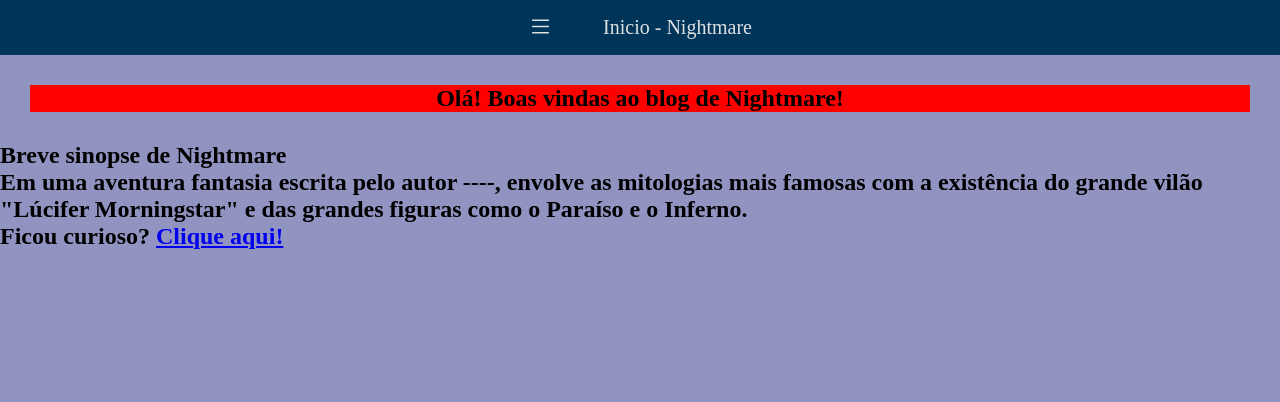
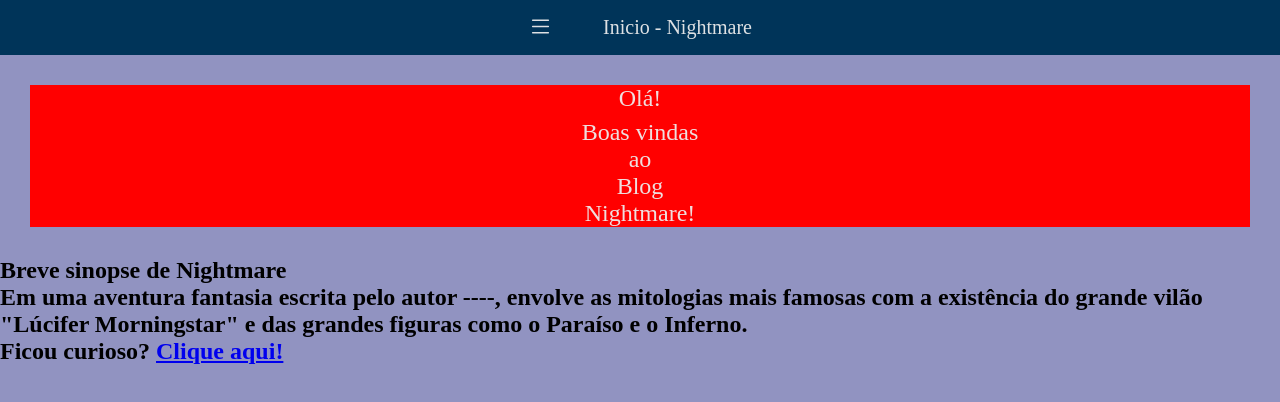
Before and after one commit to nathandacunha/blog-livro, a plain HTML site: page src/index.html in a window 1280 px wide. Drawn offline with nearby package versions, Linux system fonts and the light colour scheme.

Commit message:
style(home): feita a estilização do texto de ola/boas vindas

```diff
--- a/src/assets/styles/home/home.css
+++ b/src/assets/styles/home/home.css
@@ -12,6 +12,7 @@ body {
     --cor-principal: #9193c1;
     --cor-segundaria: #003459;
     --cor-fonte: #eeee;
+    --fonte-intensidade: 400;
 }
 
 /* responsavidade para computadores */
@@ -67,3 +68,22 @@ body {
     justify-content: center;
     align-items: center;
 }
+
+/* Boas vindas*/
+.container #boas-vindas h1{
+    display: flex;
+    justify-content: center;
+    align-items: center;
+
+    font-weight: var(--fonte-intensidade);
+    color: var(--cor-fonte);
+}
+
+.ola {
+    display: flex;
+    justify-content: center;
+    align-items: center;
+
+    margin-bottom: 7px;
+
+}
--- a/src/index.html
+++ b/src/index.html
@@ -26,7 +26,11 @@
     <section>
         <div class="container">
             <div id="boas-vindas">
-                <h1>Olá! Boas vindas ao blog de Nightmare!</h1>
+                <h1 class = "ola">Olá!</h1>
+                <h1> Boas vindas</h1>
+                <h1>ao</h1>
+                <h1>Blog</h1>
+                <h1>Nightmare!</h1>
             </div>
         </div>
         <h1>Breve sinopse de Nightmare</h1>
```
